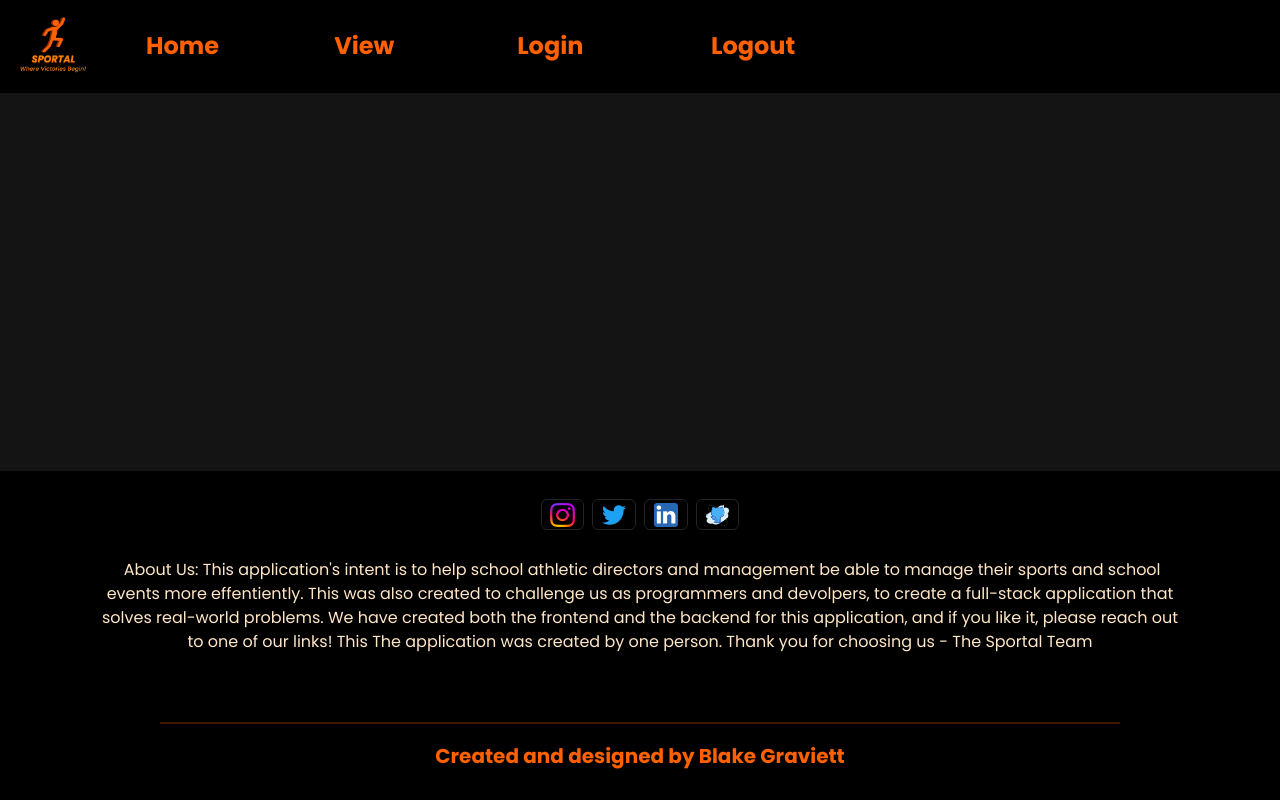
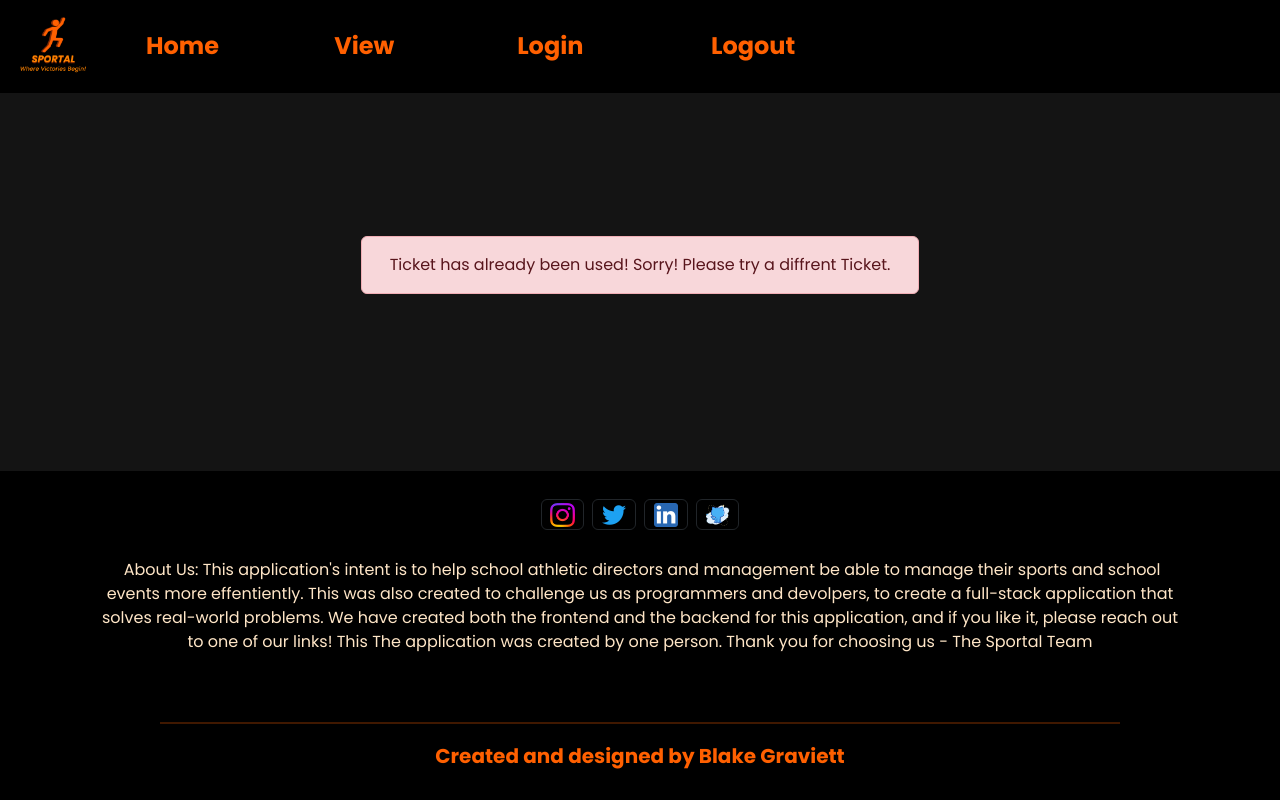
Before and after one commit to blakegraviett/Sportal_Manager_Frontend, an Angular app: page /tickets/1 in a window 1280 px wide. Before the commit this address led to /. Built offline with nearby package versions, Linux system fonts and the light colour scheme; no server answers.

Commit message:
add ticket check

```diff
--- a/src/app/app-routing.module.ts
+++ b/src/app/app-routing.module.ts
@@ -12,6 +12,7 @@ import { UpdateScoresComponent } from './admin/update-scores/update-scores.compo
 import { ManageTeamsComponent } from './admin/manage-teams/manage-teams.component';
 import { ManageWorkersComponent } from './admin/manage-workers/manage-workers.component';
 import { ManageAdminsComponent } from './admin/manage-admins/manage-admins.component';
+import { CheckTicketsComponent } from './check-tickets/check-tickets.component';
 
 const routes: Routes = [
   {
@@ -52,6 +53,10 @@ const routes: Routes = [
       { path: 'manage-workers', component: ManageWorkersComponent },
     ],
   },
+  {
+    path: 'tickets/:id',
+    component: CheckTicketsComponent,
+  },
 ];
 
 @NgModule({
--- a/src/app/app.module.ts
+++ b/src/app/app.module.ts
@@ -23,6 +23,7 @@ import { UpdateScoresComponent } from './admin/update-scores/update-scores.compo
 import { ManageTeamsComponent } from './admin/manage-teams/manage-teams.component';
 import { ManageWorkersComponent } from './admin/manage-workers/manage-workers.component';
 import { ManageAdminsComponent } from './admin/manage-admins/manage-admins.component';
+import { CheckTicketsComponent } from './check-tickets/check-tickets.component';
 
 @NgModule({
   declarations: [
@@ -42,6 +43,7 @@ import { ManageAdminsComponent } from './admin/manage-admins/manage-admins.compo
     ManageTeamsComponent,
     ManageWorkersComponent,
     ManageAdminsComponent,
+    CheckTicketsComponent,
   ],
   imports: [
     BrowserModule,
--- /dev/null
+++ b/src/app/check-tickets/check-tickets.component.html
@@ -0,0 +1,27 @@
+<div class="container">
+  <div class="row">
+    <div class="col-md-12 d-flex justify-content-center align-items-center">
+      <br />
+      <br />
+      <br />
+      <br />
+      <br />
+      <br />
+      <br />
+      <br />
+      <br />
+      <br />
+      <br />
+      <br />
+      <br />
+      <br />
+      <br />
+      <div *ngIf="!isBad" class="alert alert-success center" role="alert">
+        {{ this.msg }}
+      </div>
+      <div *ngIf="isBad" class="alert alert-danger center" role="alert">
+        {{ this.msg }}
+      </div>
+    </div>
+  </div>
+</div>
--- /dev/null
+++ b/src/app/check-tickets/check-tickets.component.scss
@@ -0,0 +1,3 @@
+.alert {
+  width: 50%;
+}
--- /dev/null
+++ b/src/app/check-tickets/check-tickets.component.ts
@@ -0,0 +1,34 @@
+import { Component } from '@angular/core';
+import { EventsService } from '../events/events.service';
+import { ActivatedRoute } from '@angular/router';
+
+@Component({
+  selector: 'app-check-tickets',
+  templateUrl: './check-tickets.component.html',
+  styleUrl: './check-tickets.component.scss',
+})
+export class CheckTicketsComponent {
+  msg: string;
+  isBad: boolean;
+  constructor(
+    private eventService: EventsService,
+    private route: ActivatedRoute
+  ) {}
+
+  ngOnInit() {
+    this.route.params.subscribe((params) => {
+      const id = params['id'];
+      this.eventService.checkTickets(id).subscribe(
+        (response) => {
+          this.msg = 'Ticket Successful! Enjoy your stay! 🥳';
+          this.isBad = false;
+        },
+        (error) => {
+          this.msg =
+            'Ticket has already been used! Sorry! Please try a diffrent Ticket.';
+          this.isBad = true;
+        }
+      );
+    });
+  }
+}
--- a/src/app/events/events.service.ts
+++ b/src/app/events/events.service.ts
@@ -8,6 +8,7 @@ export class EventsService {
   constructor(private http: HttpClient) {}
   eventApiUrl: string = 'https://api.sportalmanager.com/api/v1/events';
   teamApiUrl: string = 'https://api.sportalmanager.com/api/v1/teams';
+  ticketsApiUrl: string = 'https://api.sportalmanager.com/api/v1/tickets/';
   getAllEvents(): Observable<any> {
     const headers = new HttpHeaders({ 'Content-Type': 'application/json' });
     return this.http.get<any>(`${this.eventApiUrl}`, {
@@ -23,4 +24,12 @@ export class EventsService {
       withCredentials: true,
     });
   }
+
+  checkTickets(id: string): Observable<any> {
+    const headers = new HttpHeaders({ 'Content-Type': 'application/json' });
+    return this.http.get<any>(`${this.ticketsApiUrl}check/${id}`, {
+      headers,
+      withCredentials: true,
+    });
+  }
 }
```
Also changed, not shown: 1 other file (tests, documents, lock files or other folders).
